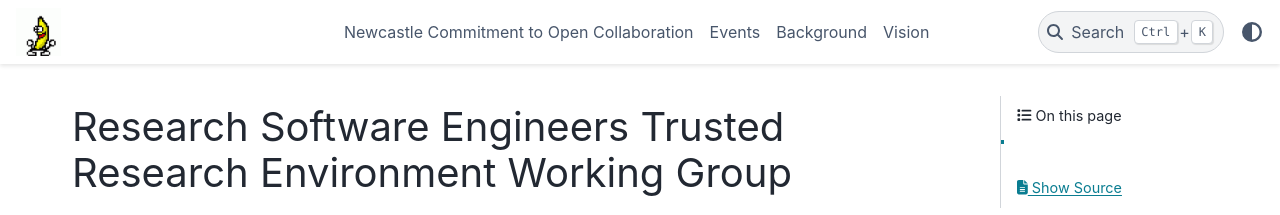
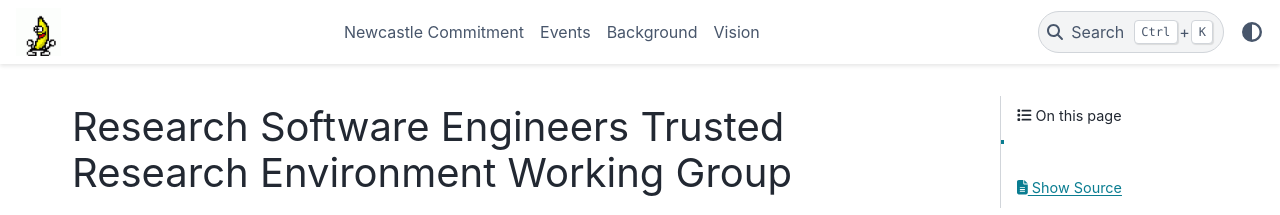
Before and after one commit to rse-tre/community, a Sphinx documentation site: the page built from docs/index.md, in a window 1280 px wide. Shown: the top 215 px of the page. Built offline with Sphinx 7.4.7 and the PyData theme 0.15.4, drawn with Linux system fonts in a browser that asks for light colours.

Commit message:
Index: use `Newcastle Commitment`

```diff
--- a/docs/index.md
+++ b/docs/index.md
@@ -4,7 +4,7 @@
 :maxdepth: 1
 :hidden: true
 
-Newcastle Commitment to Open Collaboration <newcastle-commitment/index>
+Newcastle Commitment <newcastle-commitment/index>
 events/index
 background/index
 vision/index
```
